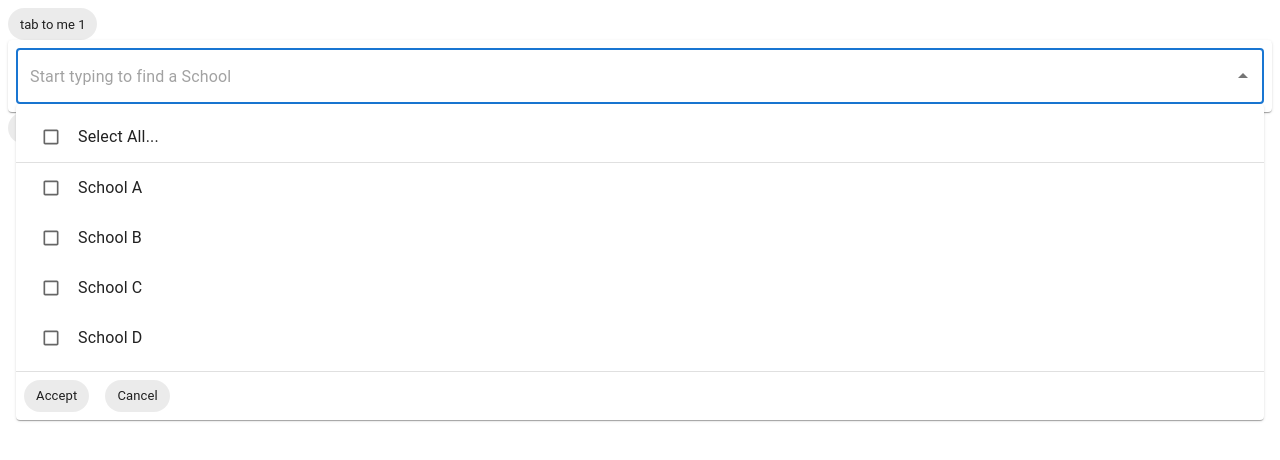
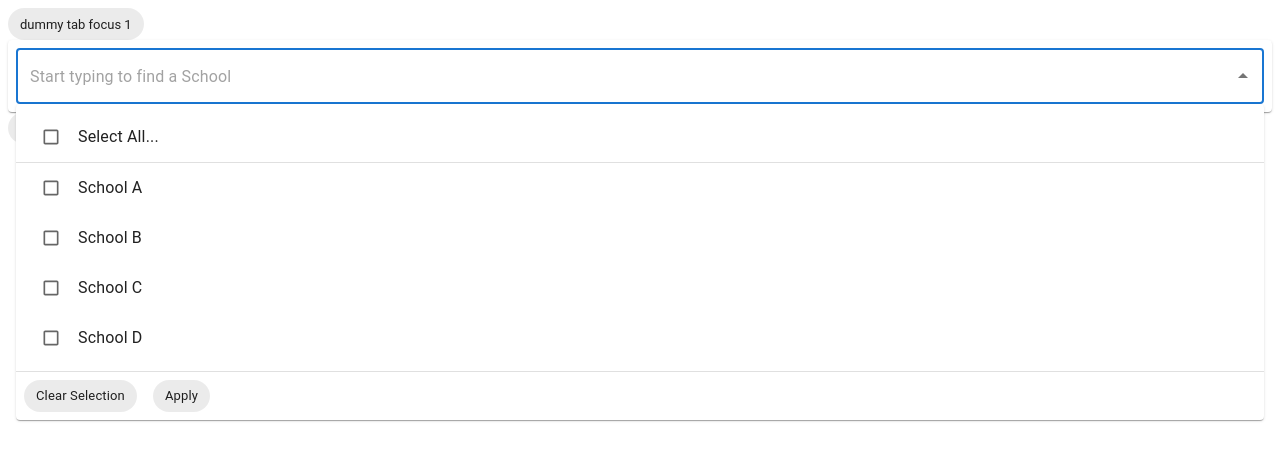
Before and after one commit to Joshrogan/Autocomplete-with-buttons-in-dropdown-MUI, a React (Create React App) app: page / in a window 1280 px wide. Both pictures are taken after a click on the button "Open". Shown: the top 460 px of the page. Built offline with nearby package versions, Linux system fonts and the light colour scheme.

Commit message:
cleaned up

```diff
--- a/src/App.js
+++ b/src/App.js
@@ -34,9 +34,7 @@ export default function App() {
 
   const buttonRef = React.useRef();
   const [value, setValue] = React.useState([]);
-  console.log(value);
   const [isBlurred, setIsBlurred] = React.useState(true);
-  console.log("# isBlurred", isBlurred);
   const [open, setOpen] = React.useState(false);
   const [inputValue, setInputValue] = React.useState("");
 
@@ -52,12 +50,36 @@ export default function App() {
     <Box sx={{ display: "flex", direction: "row" }}>
       <Divider />
       <Chip
-        label="Accept"
+        label="Clear Selection"
+        sx={{ margin: 1 }}
+        onKeyDown={(event) => {
+          // Prevent input blur which triggers closing the Popper
+
+          const EVENT_TYPES = ["Escape", "Esc"];
+          if (EVENT_TYPES.includes(event.key)) {
+            handleClickAway();
+          }
+        }}
+        onMouseDown={(event) => {
+          // Prevent input blur which triggers closing the Popper
+
+          const EVENT_TYPES = ["Escape", "Esc"];
+          if (EVENT_TYPES.includes(event.key)) {
+            handleClickAway();
+          }
+        }}
+        onClick={() => {
+          setValue([]);
+          console.log("Clear Selection Clicked");
+        }}
+      />
+      <Chip
+        label="Apply"
         sx={{ margin: 1 }}
         onKeyDown={(event) => {
           // Prevent input blur which triggers closing the Popper
           // event.preventDefault();
-          console.log(event);
+
           const EVENT_TYPES = ["Escape", "Esc"];
           if (EVENT_TYPES.includes(event.key)) {
             handleClickAway();
@@ -68,44 +90,18 @@ export default function App() {
           event.preventDefault();
         }}
         onClick={() => {
-          console.log("Accept clicked");
-          // buttonRef?.current?.focus();
+          console.log("Apply clicked");
           handleClickAway();
-        }}
-      />
-      <Chip
-        label="Cancel"
-        sx={{ margin: 1 }}
-        onKeyDown={(event) => {
-          // Prevent input blur which triggers closing the Popper
-          // event.preventDefault();
-          console.log(event);
-          const EVENT_TYPES = ["Escape", "Esc"];
-          if (EVENT_TYPES.includes(event.key)) {
-            handleClickAway();
-            // buttonRef?.current?.focus();
-          }
-        }}
-        onMouseDown={(event) => {
-          // Prevent input blur which triggers closing the Popper
-          // event.preventDefault();
-          console.log(event);
-          const EVENT_TYPES = ["Escape", "Esc"];
-          if (EVENT_TYPES.includes(event.key)) {
-            handleClickAway();
-            // buttonRef?.current?.focus();
-          }
-        }}
-        onClick={() => {
-          setValue([]);
-          console.log("Cancel clicked");
         }}
       />
     </Box>
   );
   return (
     <>
-      <Chip label="tab to me 1" onClick={() => console.log("tab clicked")} />
+      <Chip
+        label="dummy tab focus 1"
+        onClick={() => console.log("tab clicked")}
+      />
       <div
         className="App"
         onBlur={(event) => {
@@ -141,18 +137,10 @@ export default function App() {
             }}
             open={open}
             disablePortal
-            // onChange={(event, value) => setValue(value)}
             onBlur={() => setIsBlurred(true)}
             onFocus={() => setIsBlurred(false)}
-            // sx={{
-            //   minWidth: isBlurred ? 0 : "auto",
-            //   transition: "min-width 0.2s", // smooth transition
-            // }}
             options={schools}
             renderInput={(params) => {
-              console.log(params); // Logs the params object
-              console.log(params.value); // Logs the params object
-
               return (
                 <TextField
                   {...params}
@@ -187,7 +175,6 @@ export default function App() {
                     tabIndex={-1}
                     checkedIcon={checkedIcon}
                     style={{ marginRight: 8 }}
-                    // checked={selected} <<<--- OLD
                     checked={
                       option.all
                         ? !!(value.length === schools.length)
@@ -206,12 +193,12 @@ export default function App() {
             )}
             ListboxProps={{ sx: { maxHeight: 300 } }}
             PaperComponent={CustomPaper}
-            componentsProps={{ paper: { buttons: buttons } }}
+            slotProps={{ paper: { buttons: buttons } }}
           />
         </Paper>
       </div>
       <Chip
-        label="tab to me 2"
+        label="dummy tab focus 2"
         onClick={() => console.log("tab clicked")}
         ref={buttonRef}
       />
```
